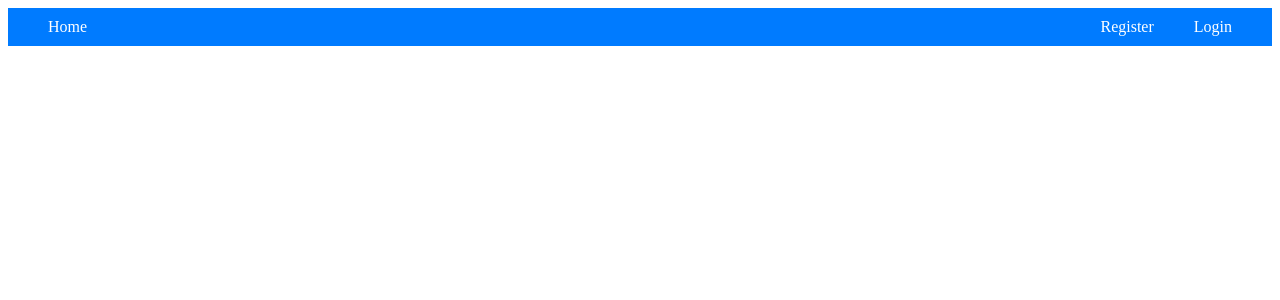
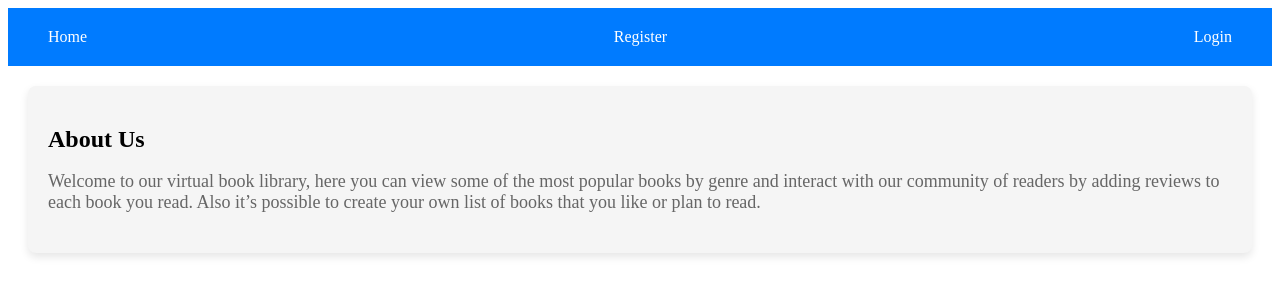
Before and after one commit to levi-s2/Virtual-book-Library, a React (Create React App) app in the folder client/: page /about in a window 1280 px wide. Shown: the top 300 px of the page. Built offline with nearby package versions, Linux system fonts and the light colour scheme; no server answers.

Commit message:
about us component

```diff
--- /dev/null
+++ b/client/src/components/AboutUs.css
@@ -0,0 +1,18 @@
+.about-us-container {
+    padding: 20px;
+    background-color: #f5f5f5;
+    border-radius: 8px;
+    box-shadow: 0 4px 8px rgba(0, 0, 0, 0.1);
+    margin: 20px;
+  }
+
+  .about-us-container h2 {
+    font-size: 24px;
+    margin-bottom: 10px;
+  }
+
+  .about-us-container p {
+    font-size: 18px;
+    color: #666;
+    margin-bottom: 20px;
+  }
--- /dev/null
+++ b/client/src/components/AboutUs.js
@@ -0,0 +1,16 @@
+import React from 'react';
+import './AboutUs.css';
+
+const AboutUs = () => {
+  return (
+    <div className="about-us-container">
+      <h2>About Us</h2>
+      <p>
+        Welcome to our virtual book library, here you can view some of the most popular books by genre and interact with our community of readers by adding reviews to each book you read.
+        Also it’s possible to create your own list of books that you like or plan to read.
+      </p>
+    </div>
+  );
+};
+
+export default AboutUs;
--- a/client/src/components/App.js
+++ b/client/src/components/App.js
@@ -8,6 +8,7 @@ import Login from './Login';
 import UserBooks from './UserBooks';
 import BookDetails from './BookDetails';
 import UserReviews from './UserReviews';
+import AboutUs from './AboutUs';
 import NavBar from './NavBar';
 import './BookCard.css';
 
@@ -159,9 +160,19 @@ const App = () => {
         <NavBar user={user} handleLogout={handleLogout} />
         <Switch>
           <Route path="/" exact>
-            <>
-              <HomePage onSearch={handleSearch} books={books} searchTerm={searchTerm} onAddToMyList={addToMyList} userBooks={userBooks} genres={genres} selectedGenre={selectedGenre} onGenreChange={handleGenreChange} />
-            </>
+            <HomePage
+              onSearch={handleSearch}
+              books={books}
+              searchTerm={searchTerm}
+              onAddToMyList={addToMyList}
+              userBooks={userBooks}
+              genres={genres}
+              selectedGenre={selectedGenre}
+              onGenreChange={handleGenreChange}
+            />
+          </Route>
+          <Route path="/about" exact>
+            <AboutUs />
           </Route>
           <Route path="/books/:id" exact>
             <BookDetails />
--- a/client/src/components/NavBar.js
+++ b/client/src/components/NavBar.js
@@ -5,21 +5,20 @@ import './NavBar.css';
 const NavBar = ({ user, handleLogout }) => {
   return (
     <nav className="navbar">
-      <div>
       <Link to="/">Home</Link>
-        {user && <Link to="/user/books">My Book List</Link>}
-        {user && <Link to="/user/reviews">Reviews</Link>}
-      </div>
-      <div>
       {user ? (
+        <>
+          <Link to="/user/books">My Book List</Link>
+          <Link to="/user/reviews">Reviews</Link>
+          <Link to="/about">About Us</Link>
           <button onClick={handleLogout}>Logout</button>
+        </>
       ) : (
         <>
           <Link to="/register">Register</Link>
           <Link to="/login">Login</Link>
         </>
       )}
-      </div>
     </nav>
   );
 };
```
Lines whose indentation alone changed are shown as unchanged.
